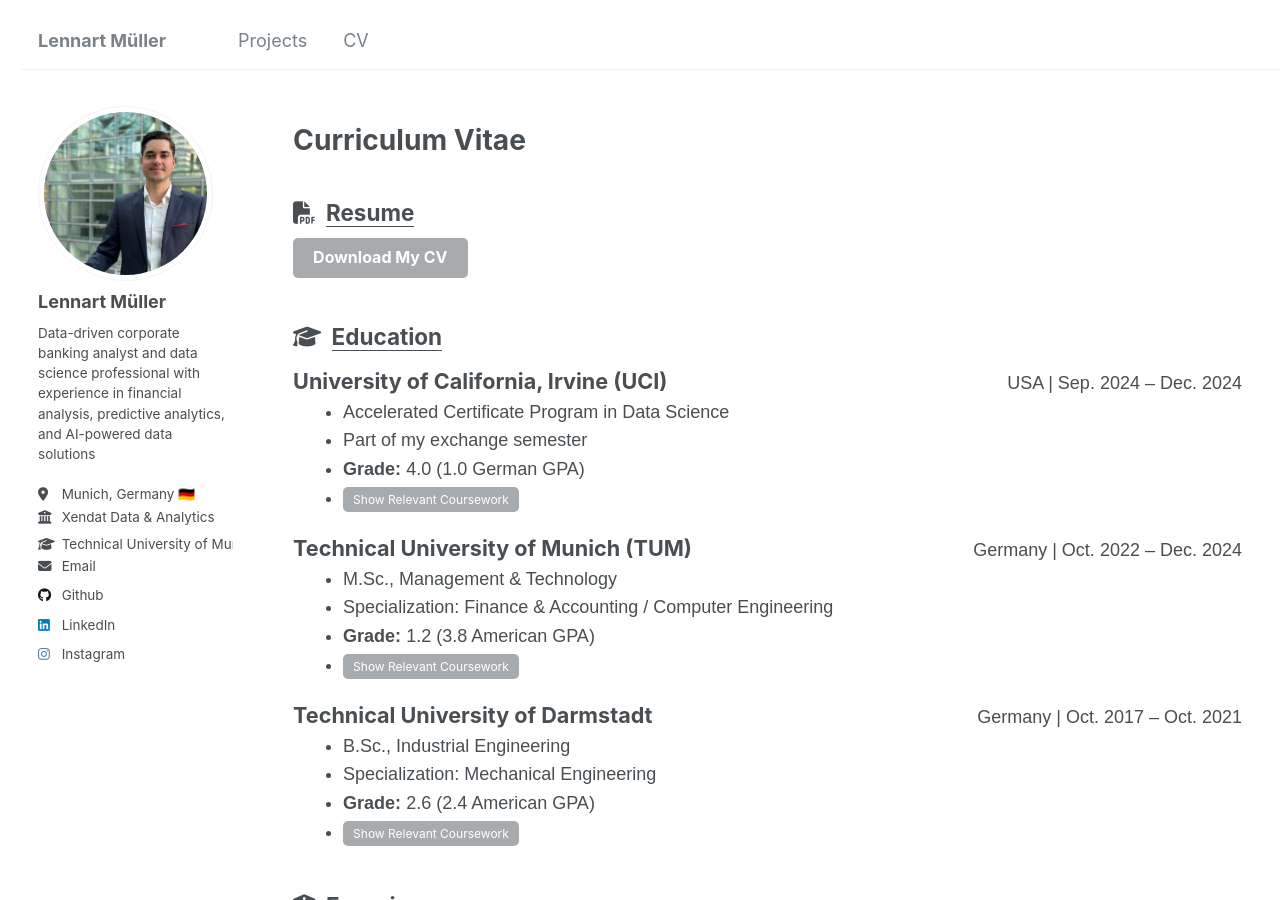
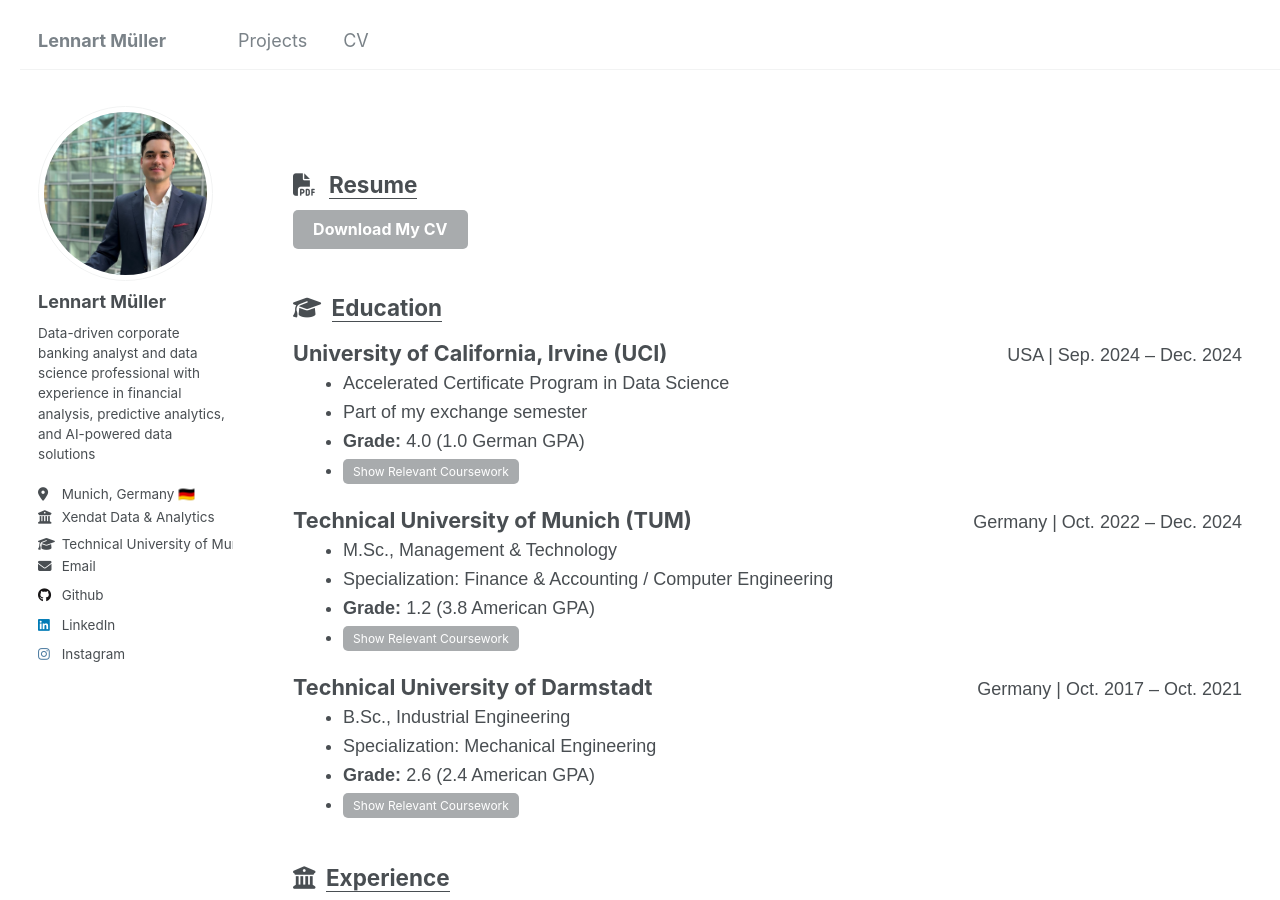
Before and after one commit to lennartmueller123/lennartmueller123.github.io, a Jekyll site: the page built from _pages/cv.html, in a window 1280 px wide and 900 px high. Built offline with Jekyll 4.4.1, drawn with Linux system fonts in a browser that asks for light colours.

Commit message:
Update cv.html

```diff
--- a/_pages/cv.html
+++ b/_pages/cv.html
@@ -1,6 +1,5 @@
 ---
 layout: archive
-title: "Curriculum Vitae"
 permalink: /cv/
 author_profile: true
 redirect_from:
@@ -66,7 +65,7 @@ redirect_from:
 
     <div class="section resume">
         <h2>
-          <i class="fa-solid fa-file-pdf" style="margin-right: 5px;"></i>
+          <i class="fa-solid fa-file-pdf" style="margin-right: 8px;"></i>
           <u>Resume</u>
         </h2>
       <h1>
@@ -315,7 +314,7 @@ redirect_from:
               <li>
                 <a href="https://www.credly.com/badges/40075db6-9ff5-4a3a-9b0e-abf4c5d01546/linked_in_profile"
                   target="_blank"
-                  style="display: inline-block; margin-top: 8px; padding: 2.3px 42px; background-color: #a8abad; color: white; border: none; border-radius: 5px; font-size: 12.5px; cursor: pointer; text-decoration: none;">                  Show Certificate
+                  style="display: inline-block; margin-top: 8px; padding: 2.3px 41px; background-color: #a8abad; color: white; border: none; border-radius: 5px; font-size: 12.5px; cursor: pointer; text-decoration: none;">                  Show Certificate
                 </a>
               </li>
             </ul>
```
